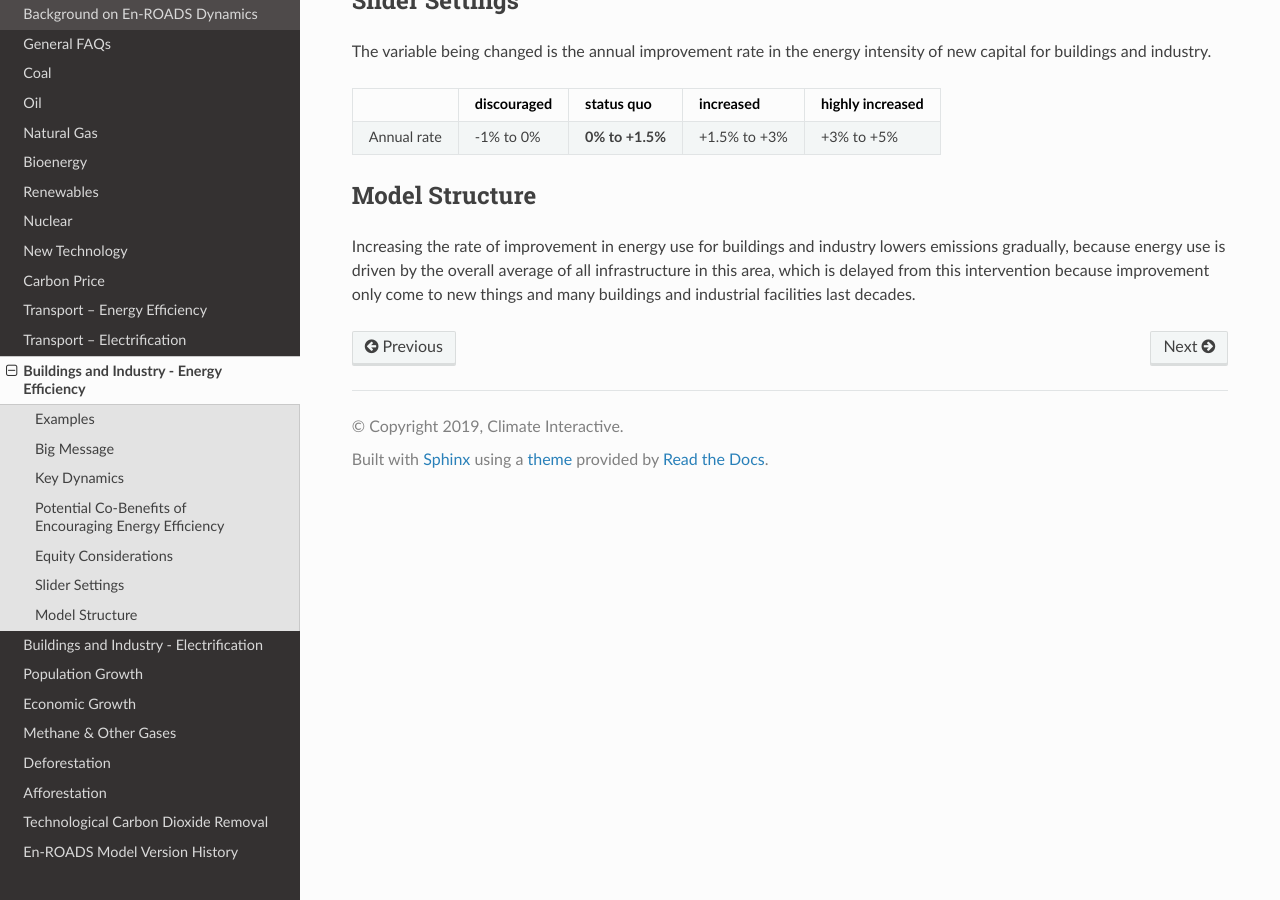
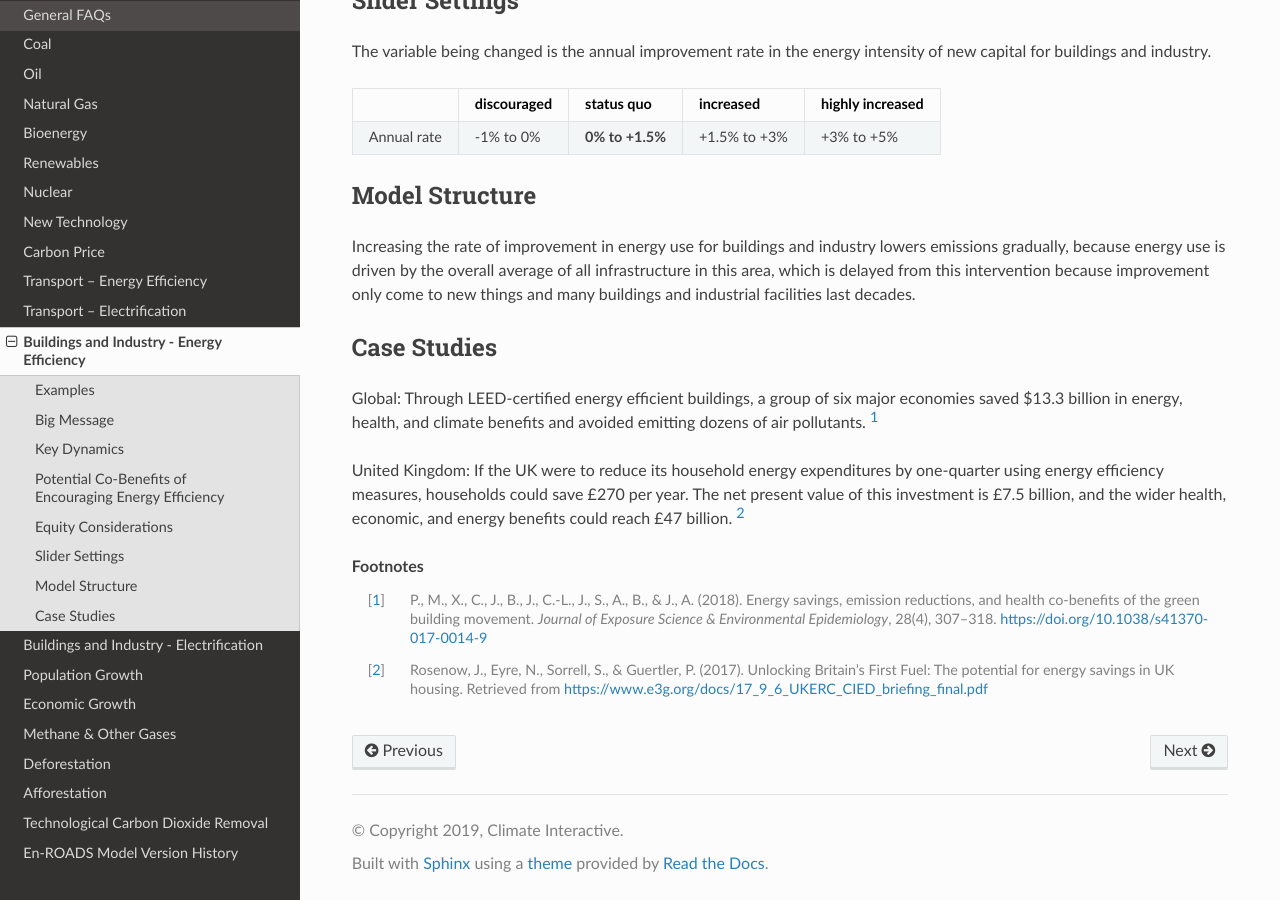
Before and after one commit to climateinteractive/enroads-guide, a Sphinx documentation site: the page built from docs/guide/buildings_ee.rst, in a window 1280 px wide and 900 px high, scrolled down 1187 px. Built offline with Sphinx 7.4.7 and the Read the Docs theme 2.0.0, drawn with Linux system fonts in a browser that asks for light colours.

Commit message:
Added Case Studies section for Coal, Carbon Price, Buildings EE, Methane, and Afforestation

```diff
--- a/docs/guide/buildings_ee.rst
+++ b/docs/guide/buildings_ee.rst
@@ -51,6 +51,17 @@ Model Structure
 
 Increasing the rate of improvement in energy use for buildings and industry lowers emissions gradually, because energy use is driven by the overall average of all infrastructure in this area, which is delayed from this intervention because improvement only come to new things and many buildings and industrial facilities last decades.
 
+Case Studies
+--------------
+Global: Through LEED-certified energy efficient buildings, a group of six major economies saved $13.3 billion in energy, health, and climate benefits and avoided emitting dozens of air pollutants. [#buildings_eefn1]_
+
+United Kingdom: If the UK were to reduce its household energy expenditures by one-quarter using energy efficiency measures, households could save £270 per year. The net present value of this investment is £7.5 billion, and the wider health, economic, and energy benefits could reach £47 billion. [#buildings_eefn2]_
+
+.. rubric:: Footnotes
+
+.. [#buildings_eefn1] P., M., X., C., J., B., J., C.-L., J., S., A., B., & J., A. (2018). Energy savings, emission reductions, and health co-benefits of the green building movement. *Journal of Exposure Science & Environmental Epidemiology*, 28(4), 307–318. https://doi.org/10.1038/s41370-017-0014-9
+.. [#buildings_eefn2] Rosenow, J., Eyre, N., Sorrell, S., & Guertler, P. (2017). Unlocking Britain’s First Fuel: The potential for energy savings in UK housing. Retrieved from https://www.e3g.org/docs/17_9_6_UKERC_CIED_briefing_final.pdf
+
 .. SUBSTITUTIONS SECTION
 
 .. |imgBuildingsEEIcon| image:: ../images/icons/buildingee_icon.png
```
Also changed, not shown: docs/guide/afforestation.rst (+10 -0 lines), docs/guide/carbonprice.rst (+8 -0 lines), docs/guide/coal.rst (+12 -0 lines), docs/guide/methane.rst (+8 -0 lines).
